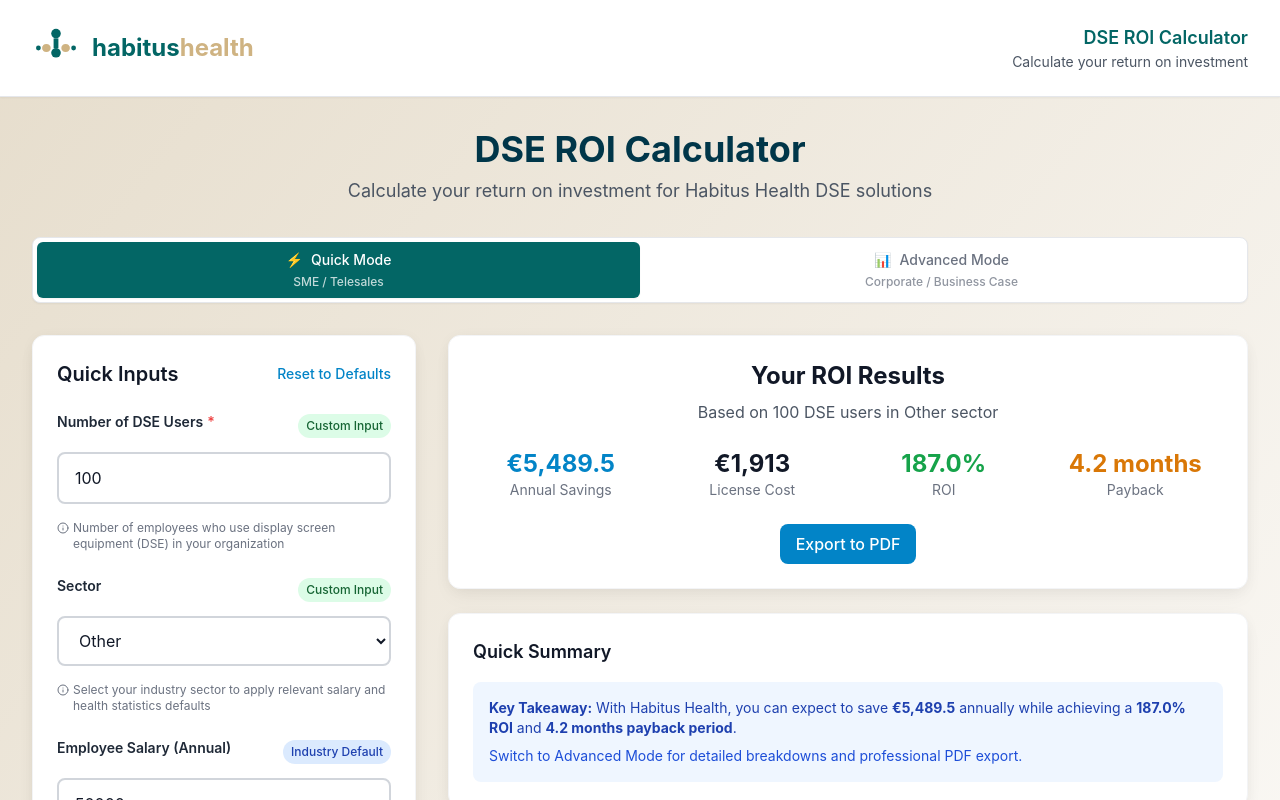
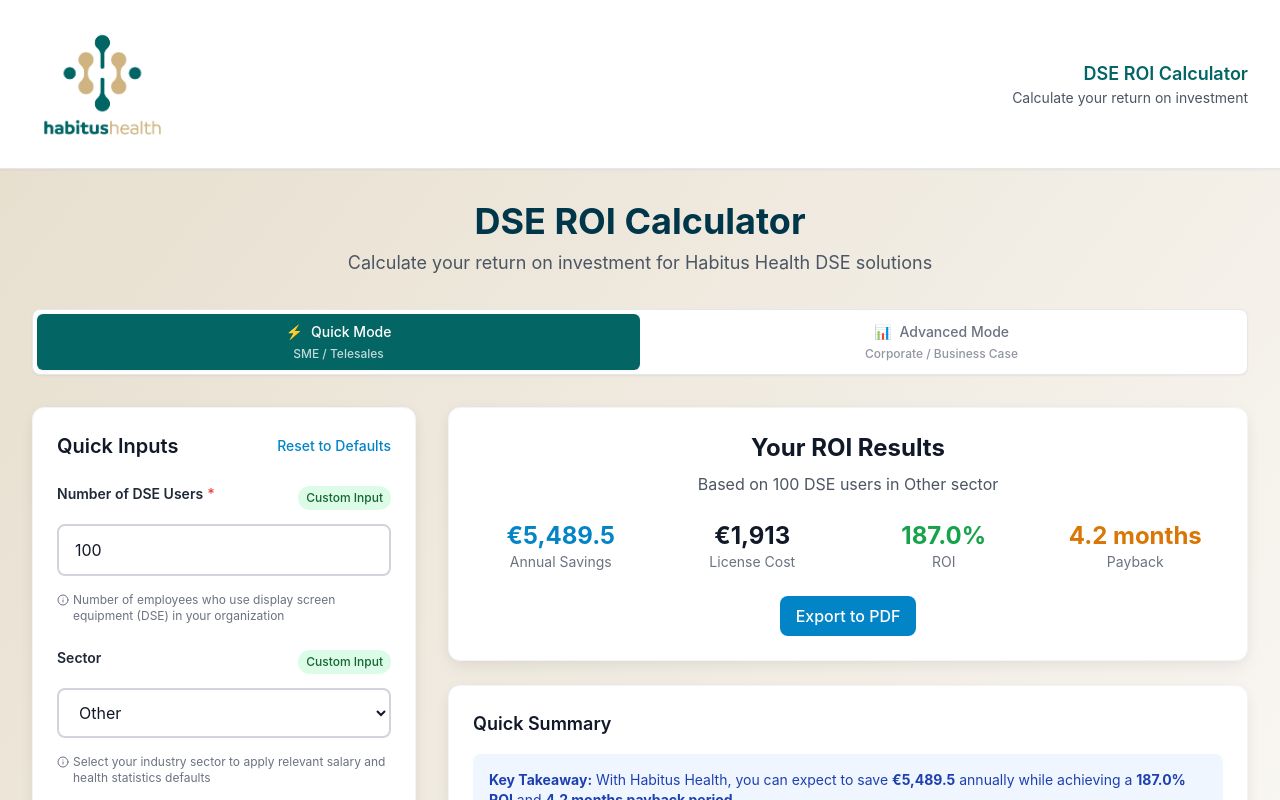
Before and after one commit to Somurai1/ROI-DSE-Calculator-v2, a React (Vite) app: page / in a window 1280 px wide. Shown: the top 800 px of the page. Built offline with nearby package versions, Linux system fonts and the light colour scheme; what @react-pdf/renderer would draw is missing.

Commit message:
feat: Use actual Habitus Health logo image at 120px
- Replace SVG logo with actual logo image from brand guidelines
- Set logo height to 120px as requested
- Move logo to public folder for web access
- Maintain proper alt text for accessibility

```diff
--- a/src/components/HabitusLogo.jsx
+++ b/src/components/HabitusLogo.jsx
@@ -1,42 +1,14 @@
 import React from 'react';
 
 const HabitusLogo = ({ className = "", size = "default" }) => {
-  const sizeClasses = {
-    small: "h-8",
-    default: "h-12",
-    large: "h-16"
-  };
-
   return (
     <div className={`flex items-center ${className}`}>
-      {/* Logo Symbol - Exact match from brand guidelines */}
-      <svg
-        className={`${sizeClasses[size]} w-auto mr-3`}
-        viewBox="0 0 60 60"
-        fill="none"
-        xmlns="http://www.w3.org/2000/svg"
-      >
-        {/* Central vertical spine (dark teal #036665) */}
-        <circle cx="30" cy="12" r="6" fill="#036665"/>
-        <rect x="27" y="18" width="6" height="12" fill="#036665"/>
-        <circle cx="30" cy="36" r="6" fill="#036665"/>
-
-        {/* Horizontal elements (gold #cfb382) */}
-        <circle cx="18" cy="30" r="5" fill="#cfb382"/>
-        <rect x="13" y="28" width="10" height="4" fill="#cfb382"/>
-        <circle cx="42" cy="30" r="5" fill="#cfb382"/>
-        <rect x="37" y="28" width="10" height="4" fill="#cfb382"/>
-
-        {/* Side circles (dark teal #036665) */}
-        <circle cx="8" cy="30" r="3" fill="#036665"/>
-        <circle cx="52" cy="30" r="3" fill="#036665"/>
-      </svg>
-
-      {/* Wordmark */}
-      <div className="flex items-center">
-        <span className="text-2xl font-bold text-[#036665]">habitus</span>
-        <span className="text-2xl font-bold text-[#cfb382]">health</span>
-      </div>
+      {/* Logo Image - 120px height */}
+      <img
+        src="/habitus-logo.png"
+        alt="Habitus Health Logo"
+        className="h-[120px] w-auto mr-4"
+      />
     </div>
   );
 };
```
Also changed, not shown: public/habitus-logo.png (added).
